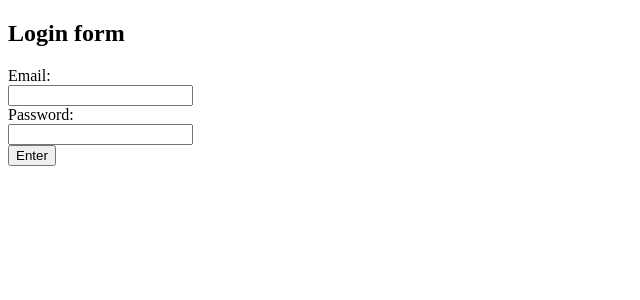
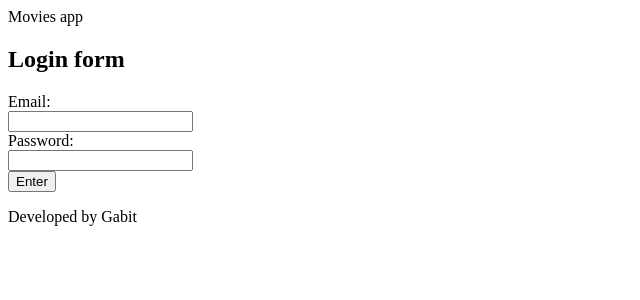
Before and after one commit to gabit690/alkemy-skill-up-react, a React (Create React App) app: page / in a window 1280 px wide. Shown: the top 300 px of the page, without its empty margins (0-640 px from the left). Built offline with nearby package versions, Linux system fonts and the light colour scheme.

Commit message:
Header and Footer component

```diff
--- a/src/App.js
+++ b/src/App.js
@@ -3,17 +3,24 @@ import Login from "./pages/Login";
 import List from "./pages/List";
 import NotFound from "./pages/NotFound";
 import UserRoutes from "./routes/UserRoutes";
+import Header from "./components/Header";
+import Footer from './components/Footer';
 
 function App() {
+
   return <>
+    <Header />
     <Routes>
       <Route path="/" element={<Login />} />
 
       <Route path="users/*" element={<UserRoutes />} />
 
       <Route path="list" element={<List />} />
+
+
       <Route path="*" element={<NotFound />} />
     </Routes>
+    <Footer />
   </>;
 }
 
--- /dev/null
+++ b/src/components/Footer.js
@@ -0,0 +1,9 @@
+function Footer() {
+    return (
+        <footer>
+            <p>Developed by Gabit</p>
+        </footer>
+    );
+}
+
+export default Footer;
--- /dev/null
+++ b/src/components/Header.js
@@ -0,0 +1,9 @@
+function Header() {
+    return (
+        <header>
+            Movies app
+        </header>
+    );
+}
+
+export default Header;
--- a/src/pages/Login.js
+++ b/src/pages/Login.js
@@ -10,17 +10,13 @@ function Login() {
   const checkFormData = (email, password) => {
     const regexEmail = /^\w+([\.-]?\w+)*@\w+([\.-]?\w+)*(\.\w{2,3})+$/;
 
-    if (!regexEmail.test(email)) {
-      sweetAlert(
-        <h2>"Invalid mail"</h2>
-      );
+    if (!regexEmail.test(email) || email !== "challenge@alkemy.org") {
+      sweetAlert("error", "Invalid email", "error");
       return;
     }
 
-    if (email !== "challenge@alkemy.org" || password !== "react") {
-      sweetAlert(
-        <h2>"Invalid user"</h2>
-      );
+    if (password !== "react") {
+      sweetAlert("error", "Invalid password", "error");
       return;
     }
   }
@@ -36,9 +32,7 @@ function Login() {
     axios
       .post('http://challenge-react.alkemy.org', { email, password })
       .then(res => {
-        sweetAlert(
-          <h2>"READY"</h2>
-        );
+        sweetAlert("Sucess", "Valid data", "success");
         const tokenReceived = res.data.token;
         localStorage.setItem('token', tokenReceived);
         navigate('/list');
```
